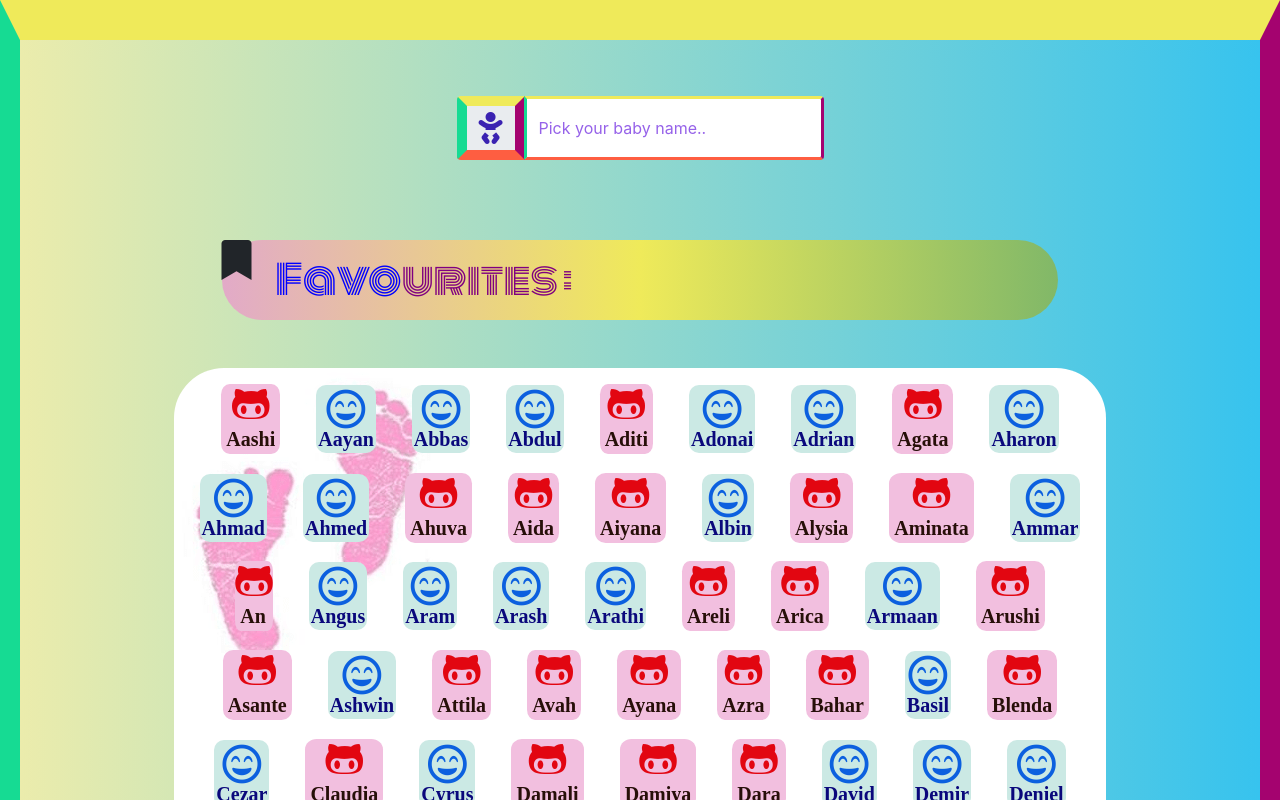
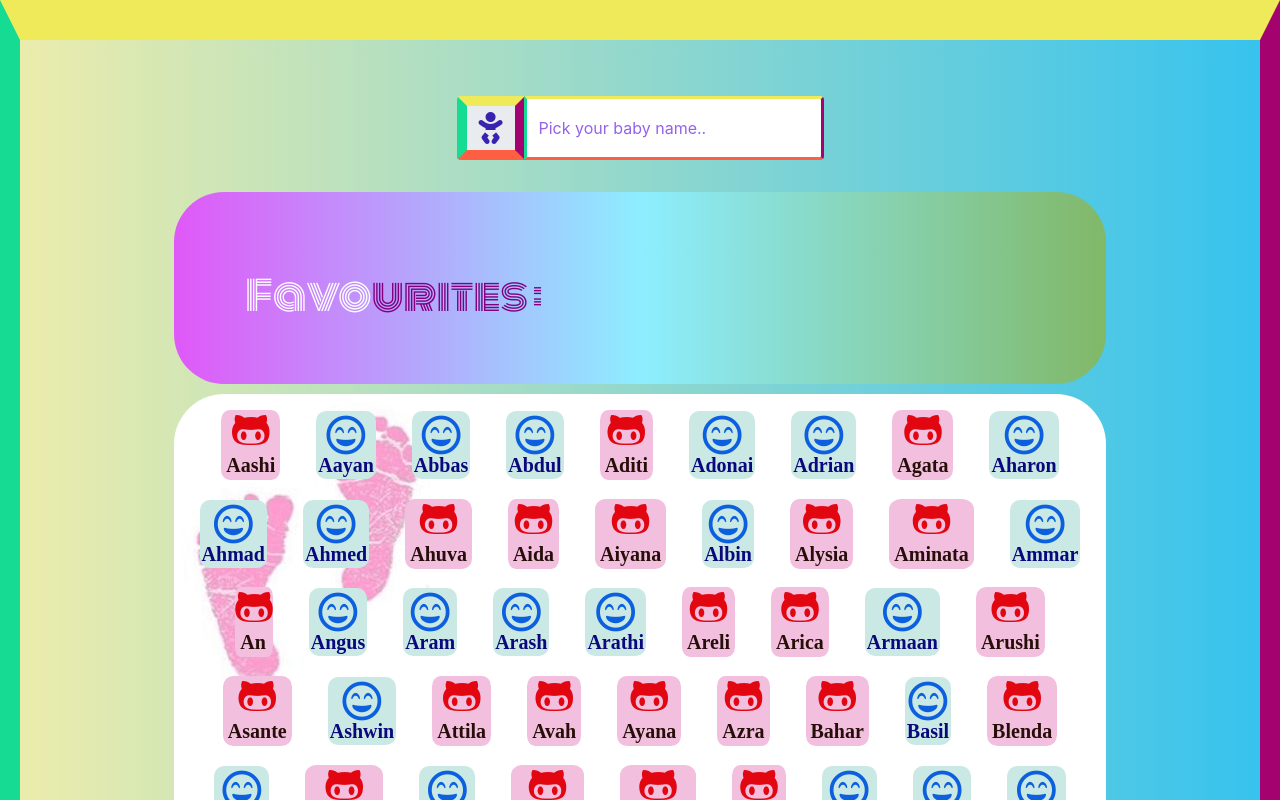
Before and after one commit to ellietms/Baby-names-react, a React (Create React App) app: page / in a window 1280 px wide. Shown: the top 800 px of the page. Built offline with nearby package versions, Linux system fonts and the light colour scheme.

Commit message:
favorites

```diff
--- a/src/App.css
+++ b/src/App.css
@@ -60,7 +60,7 @@ body{
   display: flex;
   justify-self: flex-start;
   padding-left: 0px;
-  background-image: linear-gradient(to right,rgb(226, 170, 200),#EFEA5A, rgb(129, 184, 104));
+  background-image: linear-gradient(to right,#EFEA5A);
   border-radius: 50px;
   font-family: 'Monoton', cursive;
   height: fit-content;
@@ -74,7 +74,16 @@ body{
   padding-top: 1rem;
   background-image: url("./foot.png");
   margin-bottom: 10px;
-border-radius: 50px;}
+  border-radius: 50px;
+}
+
+.favoriteContainer{
+  padding-top: 1rem;
+  margin-bottom: 10px;
+  border-radius: 50px;
+  background-image: linear-gradient(to right,rgb(224, 88, 248),rgb(141, 238, 255), rgb(129, 184, 104));
+  ;
+}
 
 .boy{
   font-size:40px;
--- a/src/App.js
+++ b/src/App.js
@@ -1,14 +1,14 @@
 import React,{useState} from 'react';
-import BabyNames from './babyNames';
+import PageForBabyNames from './PageForbabyNames';
 import Search from './Search';
 import data from './data/babynames.json';
 import './App.css';
-import Favourites from './Favourites';
+import Favorites from './Favourites';
 
 function App() {
   const [inputName,setInputName] = useState("");
-  const [favouritesName,setFavouriteName] = useState([]);
-  const [removeFavouriteName , setremoveFavouriteName] = useState([]);
+  const [favoriteName,setFavoriteName] = useState([]);
+  const [dataNames,setNames] = useState(data);
   const handleInput = (event) => {
     setInputName(event.target.value);
   }
@@ -18,11 +18,24 @@ function App() {
     )
   }))
 
+  const addFavorite = (addedname) => {
+    setFavoriteName([...favoriteName,addedname])
+    setNames(dataNames.filter((name) => name.id !== addedname.id))
+  }
+  const removeFavoriteName = (removedName) => {
+    setFavoriteName(favoriteName.filter((name) => name.id !== removedName.id))
+    setNames([...favoriteName,removedName])
+  }
+
   return (
   <div className = "App" >
   <Search value={inputName} handleInput={handleInput}/>
-  <Favourites  />
-  <BabyNames filteredNames={filteredNames}/>
+  <Favorites listOfNames={favoriteName}
+  removeFavoriteName={removeFavoriteName}/>
+  <PageForBabyNames filteredNames={filteredNames}
+  names={dataNames}
+  addFavorite={addFavorite}
+  removeFavoriteName={removeFavoriteName} />
   </div>
   );
 }
--- a/src/babyNames.js
+++ b/src/BabyName.js
@@ -1,15 +1,12 @@
-import React, { useState } from 'react';
+import React from 'react';
 
-const MakePageForBabyNames = (props) => {
-  const addtofavourites = () => {
-    console.log("clicked")
-  }
-  return (
-    <div className="mainContainer">
-      {props.filteredNames
-        .sort((a, b) => (a.name > b.name ? 1 : -1))
-        .map((element,index) => {
-          if (element.sex === "f" && element.name !== "Ellie") {
+
+const BabyName = ({element,index,handleName}) => {
+    const  addtofavourites = () => {
+       console.log("click");
+       handleName(element);
+    }
+    if (element.sex === "f" && element.name !== "Ellie") {
             return (
               <span  onClick={addtofavourites}  key={index} className="container">
                 <i className="fab fa-github-alt cat">
@@ -36,9 +33,6 @@ const MakePageForBabyNames = (props) => {
               </span>
             );
           }
-        })}
-    </div>
-  );
-};
+}
 
-export default MakePageForBabyNames;
+export default BabyName;
--- a/src/Favourites.js
+++ b/src/Favourites.js
@@ -1,11 +1,22 @@
 import React from 'react';
+import BabyName from './BabyName';
 
-
-const Favourites = () => {
+const Favourites = ({listOfNames,removeFavoriteName}) => {
     return(
-       <h1 className="favourites m-5"><i class="fas fa-bookmark"></i><p className="mt-3 ml-4" style={{color:"blue"}}>Favo</p><p className="mt-3" style={{color:"purple"}} >urites : </p></h1>
-
-    )
+      <div className="favoriteContainer" >
+       <h1 className="favourites m-5"><p className="mt-3 ml-4" style={{color:'#fff'}}>Favo</p><p className="mt-3" style={{color:"purple"}} >urites : </p></h1>
+       {listOfNames
+         .sort((a, b) => (a.name > b.name ? 1 : -1))
+         .map((element,index) => {
+         return(
+         <BabyName  element={element}
+         index={index}
+         handleName={removeFavoriteName}
+         />
+           )
+         })}
+     </div>
+   );
 }
 
 export default Favourites;
--- /dev/null
+++ b/src/PageForbabyNames.js
@@ -0,0 +1,21 @@
+import React  from 'react';
+import BabyName from './BabyName';
+const MakePageForBabyNames = (props) => {
+
+  return (
+    <div className="mainContainer">
+      {props.names
+        .sort((a, b) => (a.name > b.name ? 1 : -1))
+        .map((element,index) => {
+        return(
+        <BabyName  element={element}
+        index={index}
+        handleName={props.addFavorite}
+        />
+          )
+        })}
+    </div>
+  );
+};
+
+export default MakePageForBabyNames;
```
